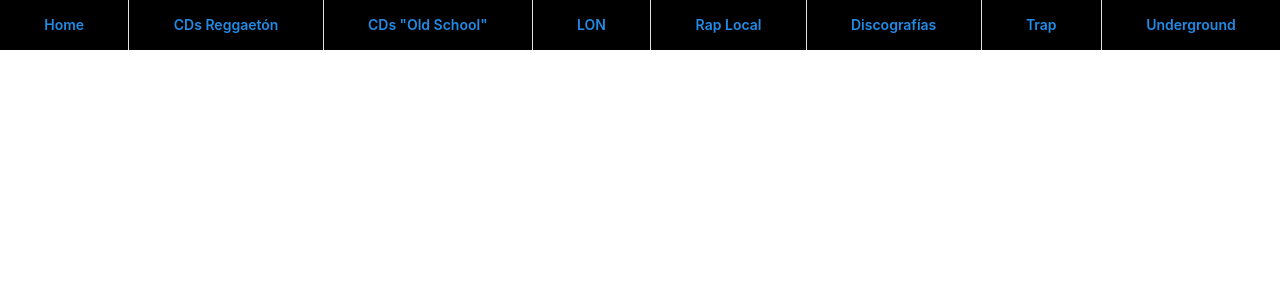
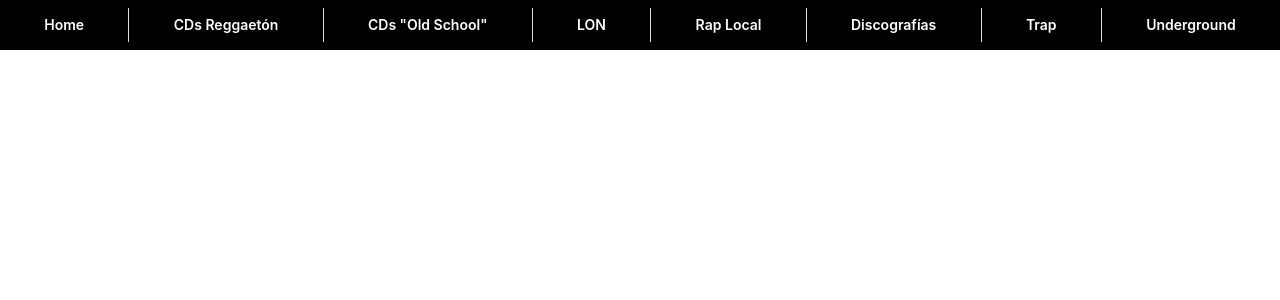
Before and after one commit to nsoto92/lon-webpage, a Next.js app: page /example in a window 1280 px wide. Shown: the top 300 px of the page. Built offline with nearby package versions, Linux system fonts and the light colour scheme.

Commit message:
finish nav

```diff
--- a/components/Navbar/Navbar.module.css
+++ b/components/Navbar/Navbar.module.css
@@ -7,3 +7,11 @@
   justify-content: space-evenly;
   align-items: center;
 }
+
+.button {
+  color: white;
+}
+
+.divider {
+  margin: 8px 0px ;
+}
--- a/components/Navbar/Navbar.tsx
+++ b/components/Navbar/Navbar.tsx
@@ -4,21 +4,21 @@ import styles from './Navbar.module.css';
 export default function Navbar() {
   return (
   <div className={styles.container}>
-    <Button variant="transparent">Home</Button>
-    <Divider orientation="vertical" />
-    <Button variant="transparent">CDs Reggaetón</Button>
-    <Divider orientation="vertical" />
-    <Button variant="transparent">CDs "Old School"</Button>
-    <Divider orientation="vertical" />
-    <Button variant="transparent">LON</Button>
-    <Divider orientation="vertical" />
-    <Button variant="transparent">Rap Local</Button>
-    <Divider orientation="vertical" />
-    <Button variant="transparent">Discografías</Button>
-    <Divider orientation="vertical" />
-    <Button variant="transparent">Trap</Button>
-    <Divider orientation="vertical" />
-    <Button variant="transparent">Underground</Button>
+    <Button variant="transparent" className={styles.button}>Home</Button>
+    <Divider orientation="vertical" className={styles.divider} />
+    <Button variant="transparent" className={styles.button} >CDs Reggaetón</Button>
+    <Divider orientation="vertical" className={styles.divider} />
+    <Button variant="transparent" className={styles.button}>CDs "Old School"</Button>
+    <Divider orientation="vertical" className={styles.divider} />
+    <Button variant="transparent" className={styles.button}>LON</Button>
+    <Divider orientation="vertical" className={styles.divider} />
+    <Button variant="transparent" className={styles.button}>Rap Local</Button>
+    <Divider orientation="vertical" className={styles.divider} />
+    <Button variant="transparent" className={styles.button}>Discografías</Button>
+    <Divider orientation="vertical" className={styles.divider} />
+    <Button variant="transparent" className={styles.button}>Trap</Button>
+    <Divider orientation="vertical" className={styles.divider} />
+    <Button variant="transparent" className={styles.button}>Underground</Button>
   </div>
   )
 }
```
